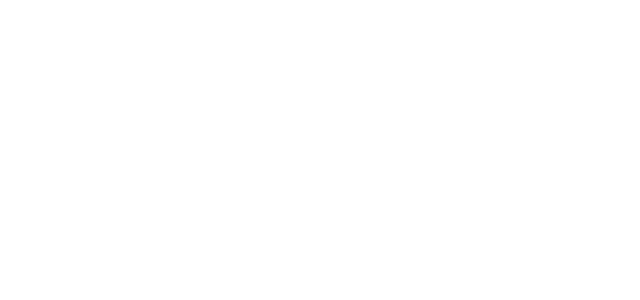
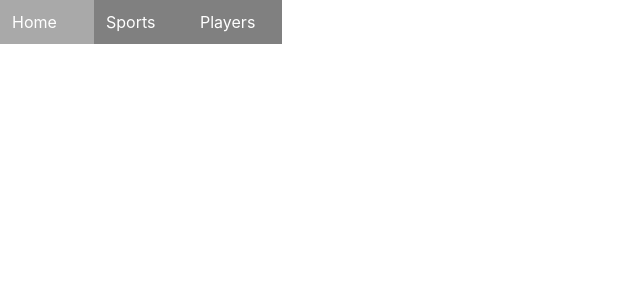
Before and after one commit to ChristianC93/sports-and-players-frontend, a React (Create React App) app in the folder sports-and-players-frontend/: page / in a window 1280 px wide. Shown: the top 300 px of the page, without its empty margins (0-640 px from the left). Built offline with nearby package versions, Linux system fonts and the light colour scheme.

Commit message:
created navbar component

```diff
--- a/sports-and-players-frontend/src/components/App.js
+++ b/sports-and-players-frontend/src/components/App.js
@@ -1,10 +1,12 @@
 import React, { useEffect, useState } from 'react';
 import { Switch, Route } from 'react-router-dom';
+import NavBar from './NavBar';
 
 
 function App() {
   return (
     <div>
+      <NavBar />
     </div>
   );
 }
--- /dev/null
+++ b/sports-and-players-frontend/src/components/NavBar.js
@@ -0,0 +1,51 @@
+import React from "react";
+import { NavLink } from "react-router-dom";
+
+
+const linkStyles = {
+    display: "inline-block",
+    width: "70px",
+    padding: "12px",
+    background: "grey",
+    textDecoration: "none",
+    color: "white",
+  };
+
+  function NavBar() {
+    return (
+      <div>
+        <NavLink
+          to="/"
+          exact
+          style={linkStyles}
+          activeStyle={{
+            background: "darkgrey",
+          }}
+        >
+          Home
+        </NavLink>
+        <NavLink
+          to="/sports"
+          exact
+          style={linkStyles}
+          activeStyle={{
+            background: "darkgrey",
+          }}
+        >
+          Sports
+        </NavLink>
+        <NavLink
+          to="/players"
+          exact
+          style={linkStyles}
+          activeStyle={{
+            background: "darkgrey",
+          }}
+        >
+          Players
+        </NavLink>
+      </div>
+    )
+}
+
+export default NavBar;
```
Also changed, not shown: sports-and-players-frontend/src/components/Player.js (added), sports-and-players-frontend/src/components/Sport.js (added).
